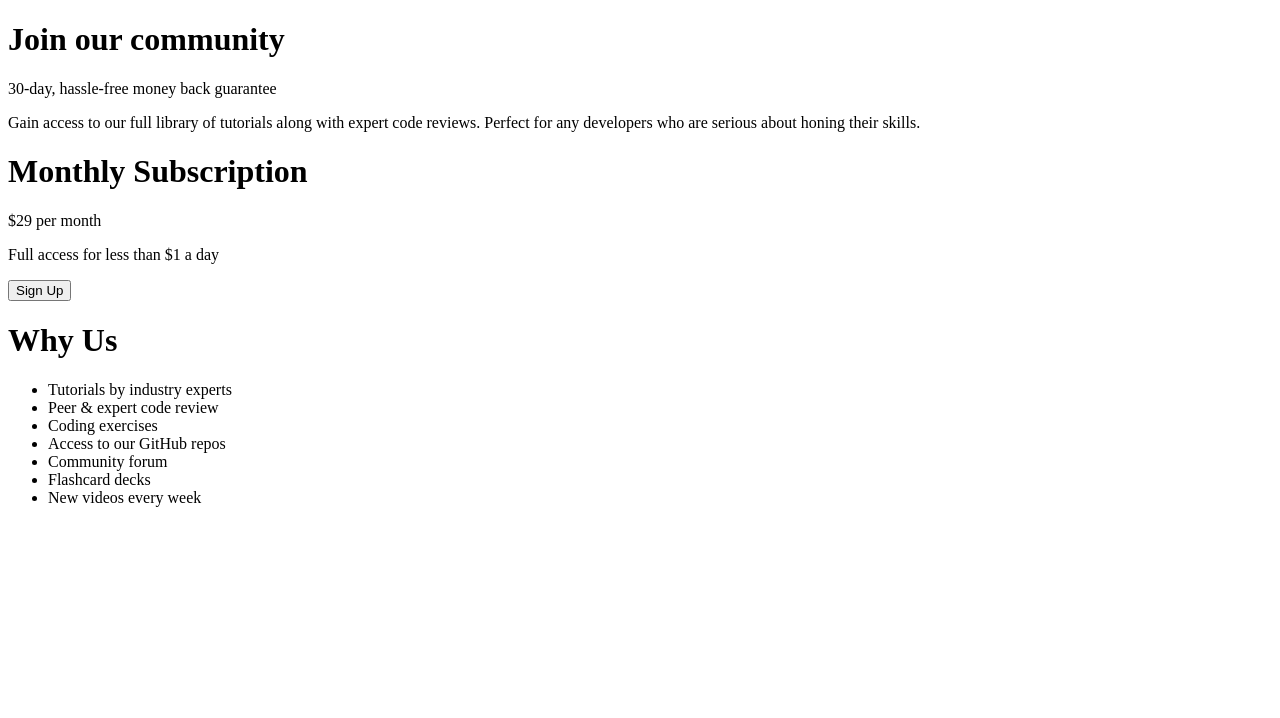
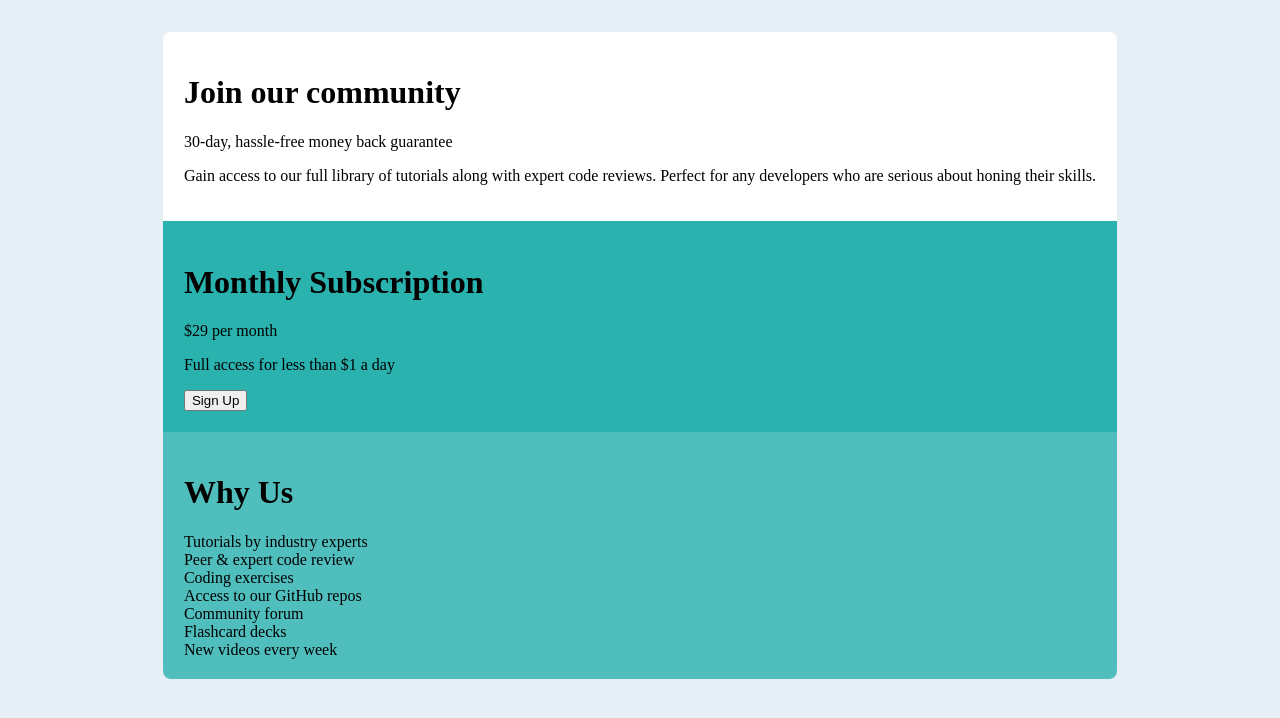
Before and after one commit to helihard/signup-page-w-CSS, a plain HTML site: page index.html in a window 1280 px wide. Drawn offline with Linux system fonts and the light colour scheme.

Commit message:
Basic styling

```diff
--- a/index.html
+++ b/index.html
@@ -5,6 +5,7 @@
   <meta name="viewport" content="width=device-width, initial-scale=1.0"> <!-- displays site properly based on user's device -->
 
   <link rel="icon" type="image/png" sizes="32x32" href="./images/favicon-32x32.png">
+  <link href="styles.css" rel="stylesheet">
 
   <title>Frontend Mentor | Single Price Grid Component</title>
 
--- /dev/null
+++ b/styles.css
@@ -0,0 +1,50 @@
+:root {
+  --cyan: hsl(179, 62%, 43%);
+  --brightyellow: hsl(71, 73%, 54%);
+  --lightgray: hsl(204, 43%, 93%);
+  --grayishblue: hsl(218, 22%, 67%);
+}
+
+body {
+  margin: 0;
+  padding: 0;
+  box-sizing: border-box;
+  background-color: var(--lightgray);
+}
+
+#wrapper {
+  width: 100vw;
+  display: flex;
+  justify-content: center;
+}
+
+#container {
+  margin-top: 2rem; /* adjust later */
+  display: grid;
+  border-radius: .5rem;
+  overflow: hidden;
+  /*grid-template-columns: 1fr 1fr;*/
+}
+
+#join {
+  background-color: white;
+}
+
+#subscription {
+  background-color: var(--cyan);
+}
+
+#why-us {
+  background-color: rgb(42, 178, 175, 0.8);
+}
+
+#join, #subscription, #why-us {
+  padding: 1.3rem;
+}
+
+#why-us ul {
+  list-style-type: none;
+  margin: 0;
+  padding: 0;
+
+}
```
